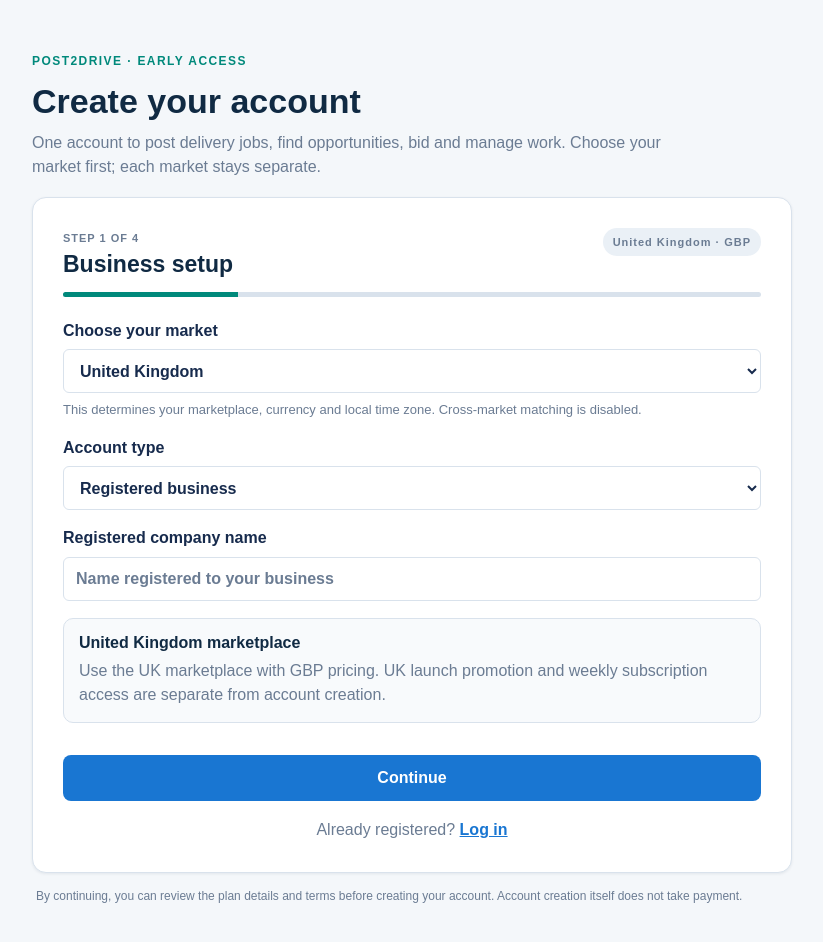
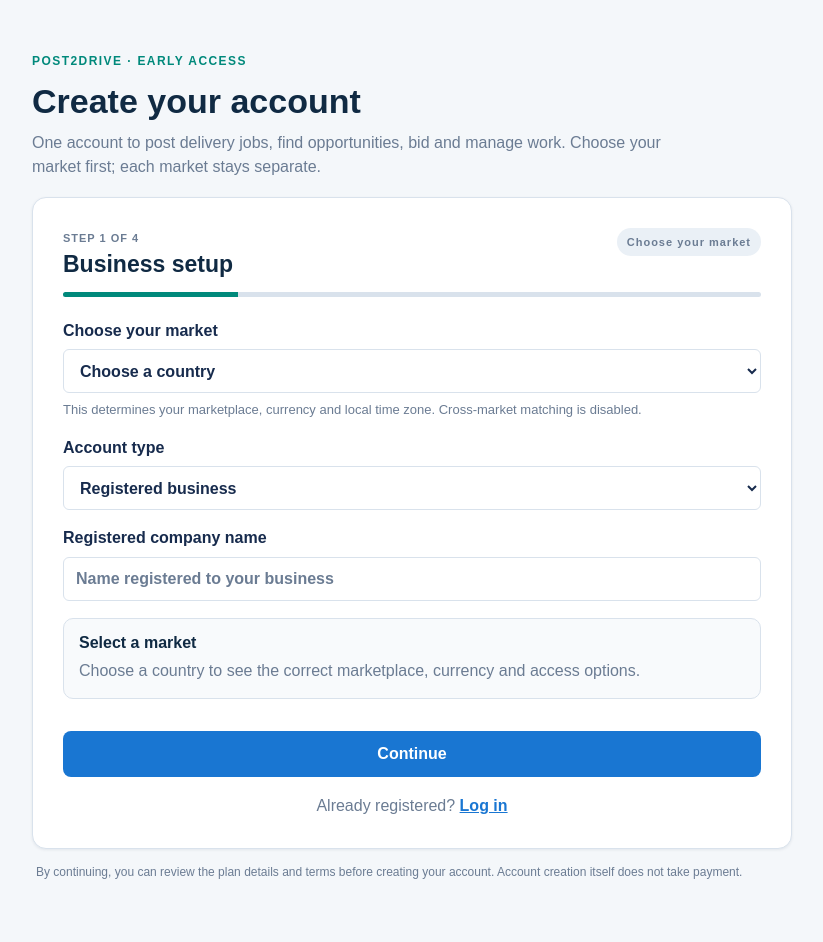
Before and after one commit to Post2Drive/post2drive-app, a Next.js app: page /signup in a window 1280 px wide. Shown: the top 942 px of the page, without its empty margins (228-1051 px from the left). Built offline with nearby package versions, Linux system fonts and the light colour scheme; no server answers.

Commit message:
Make public entry pages market-neutral
Use global freight and courier exchange branding, and require new signups to choose their market.

```diff
--- a/app/layout.tsx
+++ b/app/layout.tsx
@@ -4,7 +4,7 @@ import MainNav from "./main-nav";
 
 export const metadata = {
   title: "Post2Drive",
-  description: "UK freight and courier job marketplace",
+  description: "Freight and courier marketplace for businesses, fleets and independent drivers",
 };
 
 export default function RootLayout({
--- a/app/login/page.tsx
+++ b/app/login/page.tsx
@@ -56,7 +56,7 @@ export default function LoginPage() {
   return (
     <div>
       <h1>Log in</h1>
-      <p>Use the same Post2Drive login for regular and administrator accounts. Authorised administrators can open Tester Review from the app navigation after signing in.</p>
+      <p>Sign in to post transport jobs, find delivery work and manage your activity in your selected market. Authorised administrators can access administration tools after signing in.</p>
       <form onSubmit={handleSubmit} style={{ display: "flex", flexDirection: "column", gap: 12 }}>
         <label>
           Email
--- a/app/page.tsx
+++ b/app/page.tsx
@@ -130,7 +130,7 @@ export default async function HomePage() {
             color: "var(--color-text)",
           }}
         >
-          UK Freight & Courier Exchange
+          Freight & Courier Exchange
         </h1>
 
         <p
--- a/app/signup/page.tsx
+++ b/app/signup/page.tsx
@@ -13,7 +13,7 @@ export default function SignupPage() {
   const [form, setForm] = useState({
     name: "", email: "", phone: "", password: "", companyName: "",
     planType: "individual", fleetVehicleCount: "1", isSoleTrader: false,
-    country: "GB", currency: "GBP", referralCode: "", testerCode: "",
+    country: "", currency: "", referralCode: "", testerCode: "",
     termsAccepted: false, marketResearch: {
       role: "", currentDiscovery: "", biggestChallenge: "", preferredAccess: "",
     } as ResearchAnswers,
@@ -31,7 +31,7 @@ export default function SignupPage() {
   const isUk = form.country === "GB";
   const selectedCountry = COUNTRIES.find((country) => country.code === form.country);
   const marketLabel = selectedCountry?.name ?? "Selected market";
-  const marketDisplay = `${marketLabel} · ${form.currency}`;
+  const marketDisplay = form.country ? `${marketLabel} · ${form.currency}` : "Choose your market";
   const hasWeeklyPricing = isUk || form.currency === "EUR";
   const priceSymbol = symbolFor(form.currency);
   const vehicleCount = Number(form.fleetVehicleCount);
@@ -47,6 +47,7 @@ export default function SignupPage() {
     setForm((current) => ({ ...current, country, currency: currencyForCountry(country), referralCode: "", testerCode: "" }));
   }
   function canAdvance() {
+    if (step === 0 && !form.country) return "Choose your market to continue.";
     if (step === 0 && !form.isSoleTrader && !form.companyName.trim()) return "Enter your registered company name, or select sole trader.";
     if (step === 1 && (!Number.isInteger(vehicleCount) || vehicleCount < 1 || vehicleCount > 55)) return "Enter a vehicle count from 1 to 55. Fleets with 56+ vehicles need custom pricing.";
     if (step === 2) {
@@ -125,15 +126,15 @@ export default function SignupPage() {
       <div className="signup-progress" aria-label={`Step ${step + 1} of ${steps.length}`}><span style={{ width: `${((step + 1) / steps.length) * 100}%` }} /></div>
 
       {step === 0 && <div className="signup-fields">
-        <label>Choose your market<select value={form.country} onChange={(e) => changeCountry(e.target.value)}>{COUNTRIES.map((c) => <option key={c.code} value={c.code}>{c.name}</option>)}</select><small>This determines your marketplace, currency and local time zone. Cross-market matching is disabled.</small></label>
+        <label>Choose your market<select required value={form.country} onChange={(e) => changeCountry(e.target.value)}><option value="" disabled>Choose a country</option>{COUNTRIES.map((c) => <option key={c.code} value={c.code}>{c.name}</option>)}</select><small>This determines your marketplace, currency and local time zone. Cross-market matching is disabled.</small></label>
         <label>Account type<select value={form.isSoleTrader ? "sole" : "company"} onChange={(e) => update("isSoleTrader", e.target.value === "sole")}><option value="company">Registered business</option><option value="sole">Sole trader / individual operator</option></select></label>
         <label>{form.isSoleTrader ? "Trading name (optional)" : "Registered company name"}<input value={form.companyName} onChange={(e) => update("companyName", e.target.value)} required={!form.isSoleTrader} maxLength={120} placeholder={form.isSoleTrader ? "You can use your own name" : "Name registered to your business"} /></label>
-        <div className="signup-note"><strong>{marketLabel} marketplace</strong><p>{isIndia ? "Browse India-only delivery opportunities using INR. A short optional market-research step helps shape the experience." : isUk ? "Use the UK marketplace with GBP pricing. UK launch promotion and weekly subscription access are separate from account creation." : form.currency === "EUR" ? "Use this country-specific euro marketplace with EUR pricing. The same weekly-access and fleet tiers as the UK are used; each country remains a separate marketplace." : "Use the selected Post2Drive marketplace. Pricing and access terms will be shown before any payment."}</p></div>
+        <div className="signup-note"><strong>{form.country ? `${marketLabel} marketplace` : "Select a market"}</strong><p>{!form.country ? "Choose a country to see the correct marketplace, currency and access options." : isIndia ? "Browse India-only delivery opportunities using INR. A short optional market-research step helps shape the experience." : isUk ? "Use this country's marketplace with GBP pricing. Market-specific access and promotion rules are shown before you commit." : form.currency === "EUR" ? "Use this country's separate marketplace with EUR pricing. The available weekly-access and fleet tiers will be shown before you commit." : "Use the selected Post2Drive marketplace. Pricing and access terms will be shown before any payment."}</p></div>
       </div>}
 
       {step === 1 && <div className="signup-fields">
         <label>How many vehicles will use this account?<input type="number" min="1" max="55" step="1" required value={form.fleetVehicleCount} onChange={(e) => { const v = e.target.value; setForm((current) => ({ ...current, fleetVehicleCount: v, planType: Number(v) === 1 ? "individual" : "fleet" })); }} /></label>
-        <div className="signup-plan-card"><span className="signup-plan-label">YOUR PLAN TYPE</span><h3>{selectedPlan === "individual" ? "Individual · 1 vehicle" : "Fleet · 2–55 vehicles"}</h3>{hasWeeklyPricing ? <><p className="signup-plan-price">{priceSymbol}{(selectedPlan === "individual" ? 9.99 : vehicleCount <= 5 ? 16.99 : vehicleCount <= 15 ? 24.99 : vehicleCount <= 30 ? 36.99 : 49.99).toFixed(2)} / 7 days</p><small>{isUk ? "UK weekly prices." : "Euro-market weekly prices, using the same numeric tiers as the UK."} Unlimited legitimate marketplace activity; no per-job charges. No payment is taken at signup and checkout is not yet connected.</small></> : <><p>India pricing will be confirmed before any paid plan becomes available.</p><small>Creating an account does not charge you.</small></>}</div>
+        <div className="signup-plan-card"><span className="signup-plan-label">YOUR PLAN TYPE</span><h3>{selectedPlan === "individual" ? "Individual · 1 vehicle" : "Fleet · 2–55 vehicles"}</h3>{hasWeeklyPricing ? <><p className="signup-plan-price">{priceSymbol}{(selectedPlan === "individual" ? 9.99 : vehicleCount <= 5 ? 16.99 : vehicleCount <= 15 ? 24.99 : vehicleCount <= 30 ? 36.99 : 49.99).toFixed(2)} / 7 days</p><small>Prices shown for your selected market. Unlimited legitimate marketplace activity; no per-job charges. No payment is taken at signup and checkout is not yet connected.</small></> : <><p>India pricing will be confirmed before any paid plan becomes available.</p><small>Creating an account does not charge you.</small></>}</div>
         <p className="signup-muted">One account supports both posting and fulfilling jobs. Vehicle count determines the account plan—not whether you are a driver or a business posting deliveries. Fleets above 55 vehicles require custom pricing.</p>
       </div>}
 
@@ -157,7 +158,7 @@ export default function SignupPage() {
         <div className="signup-review-grid"><div><span>MARKET</span><strong>{marketDisplay}</strong></div><div><span>BUSINESS</span><strong>{form.isSoleTrader ? (form.companyName.trim() || form.name || "Sole trader") : form.companyName}</strong></div><div><span>ACCOUNT PLAN</span><strong>{selectedPlan === "individual" ? "Individual · 1 vehicle" : `Fleet · ${form.fleetVehicleCount} vehicles`}</strong></div><div><span>EMAIL</span><strong>{form.email}</strong></div></div>
         {isUk && <div className="signup-note"><strong>Promotion is not guaranteed</strong><p>Entering an invitation code creates a tester application. Access and any promotional trial begin only after approval. Paid subscription checkout is not activated by this signup.</p></div>}
         <label className="signup-checkbox"><input type="checkbox" checked={form.termsAccepted} onChange={(e) => update("termsAccepted", e.target.checked)} /><span>I agree to the <a href="/terms" target="_blank" rel="noreferrer">Terms of Service</a> and acknowledge the <a href="/privacy" target="_blank" rel="noreferrer">Privacy Notice</a>.</span></label>
-        <p className="signup-muted">Your account will be created in {isIndia ? "the India marketplace with INR" : isUk ? "the UK marketplace with GBP" : `the ${marketLabel} marketplace with EUR`}. Each country market keeps public job listings separate.</p>
+        <p className="signup-muted">Your account will be created in {isIndia ? "the India marketplace with INR" : isUk ? "the selected GBP marketplace" : `the ${marketLabel} marketplace with EUR`}. Each country market keeps public job listings separate.</p>
       </div>}
 
       {error && <p className="signup-error" role="alert">{error}</p>}
```
